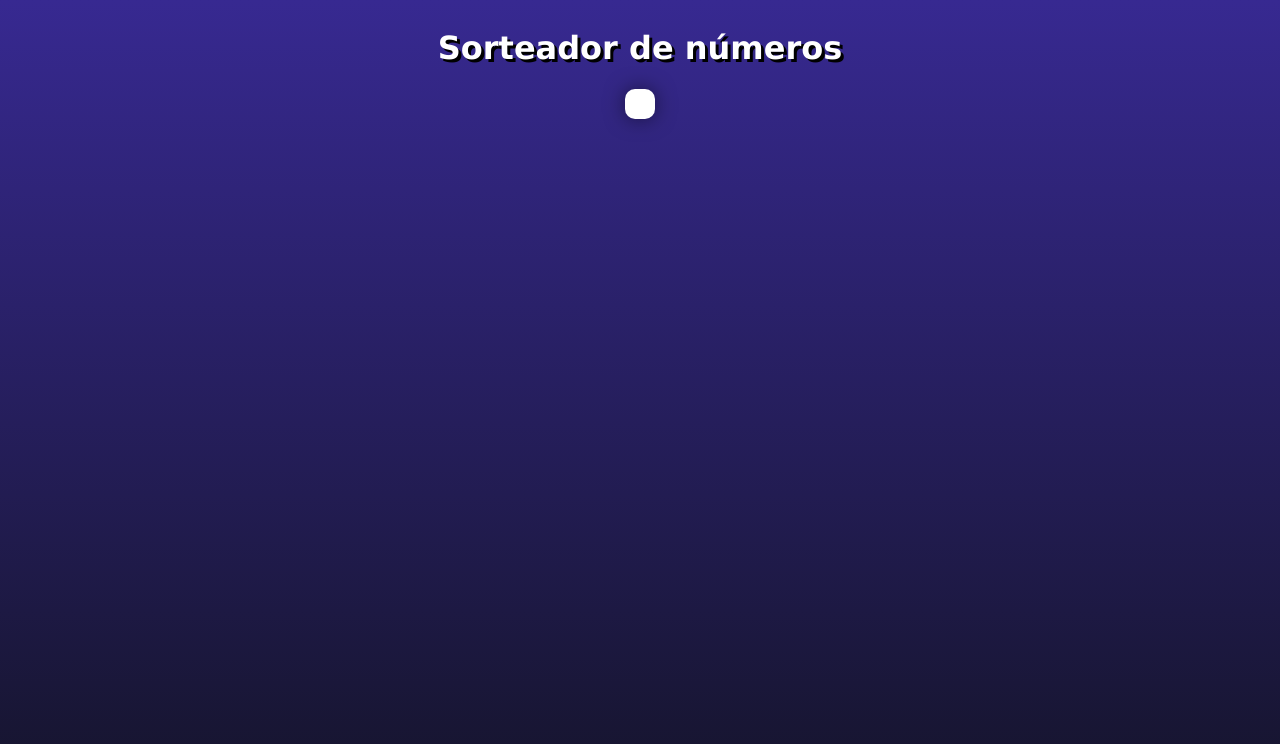
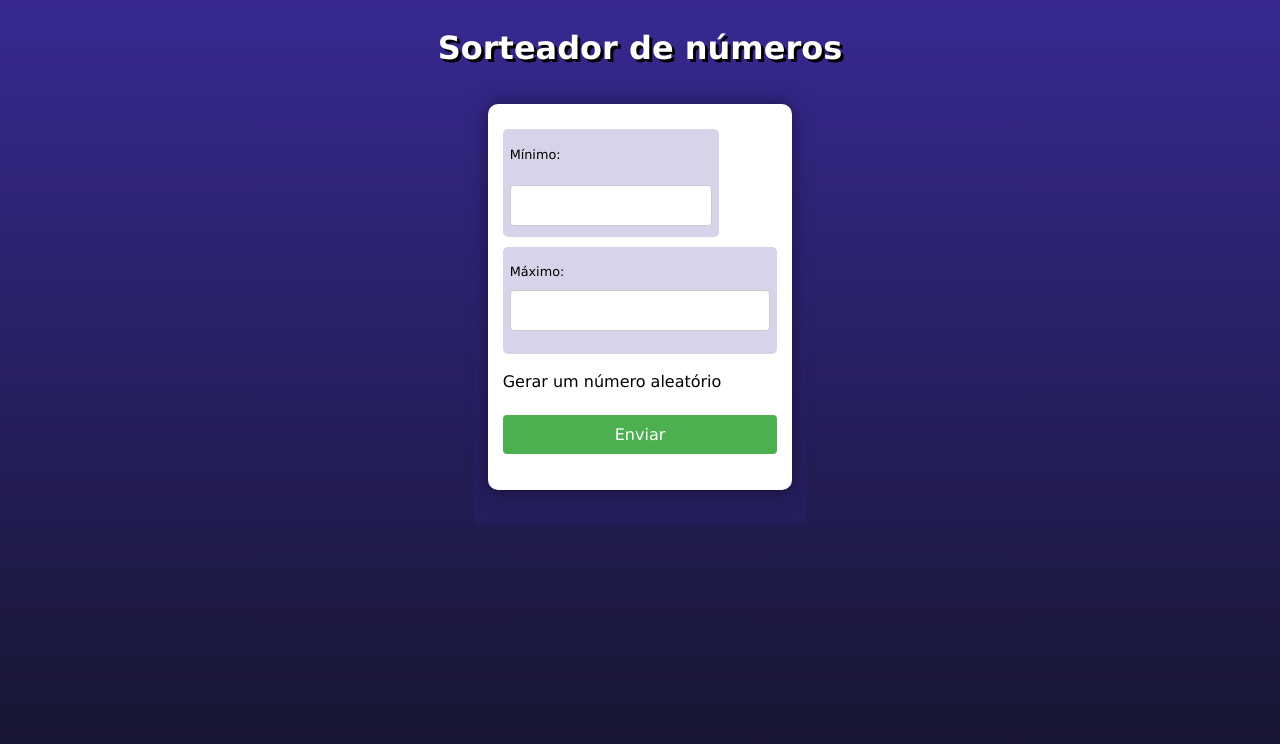
Before and after one commit to rafa-rx580/phpmodern, a PHP site: page / in a window 1280 px wide. Shown: the top 744 px of the page. Run offline with PHP 8.4, Linux system fonts and the light colour scheme.

Commit message:
Exercise: Random Number Generator
Random Number Generator, with the full control of range by the user.

```diff
--- a/challenges/d02/index.html
+++ b/challenges/d02/index.html
@@ -10,8 +10,17 @@
     <header>
         <h1>Sorteador de números</h1>
     </header>
-    <section>
-
-    </section>
+    <form action="cadastro.php">
+        <section>
+            <label for="min">
+                <p>Mínimo: </p> <input type="number" name="min" id="min">
+            </label>
+            <label for="max">
+                <p>Máximo: <input type="number" name="max" id="max"></p>
+            </label>
+            <p>Gerar um número aleatório</p>
+            <p><input type="submit" value="Enviar"></p>
+        </section>
+    </form>
 </body>
 </html>
```
Also changed, not shown: challenges/d02/cadastro.php (+5 -3 lines).
